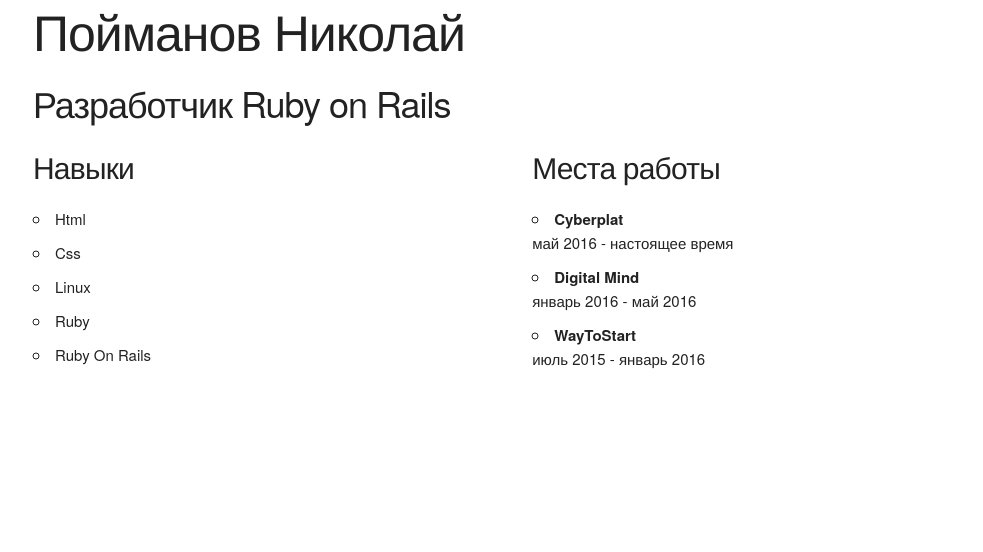
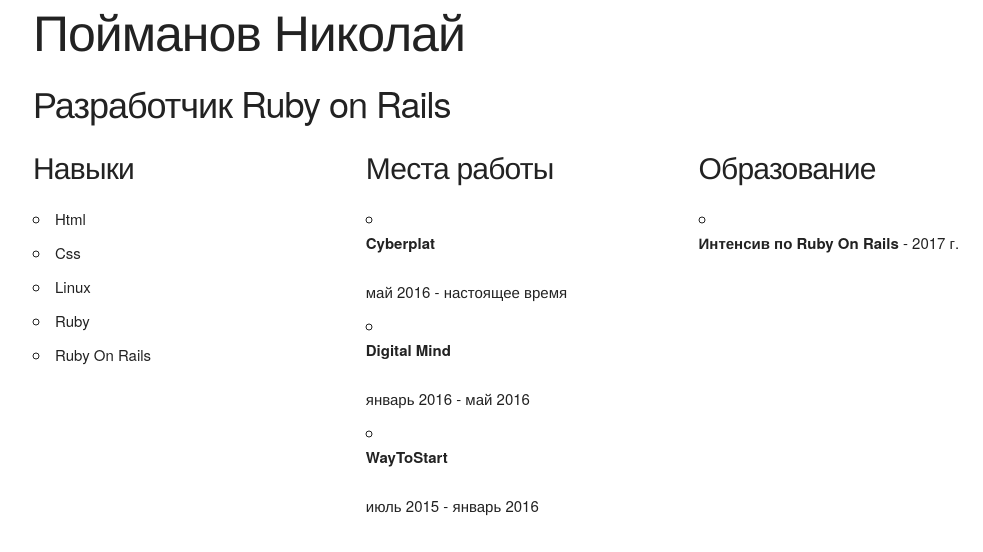
Before and after one commit to poymanov/cv, a plain HTML site: page index.html in a window 1280 px wide. Shown: the whole page, without its empty margins (127-1110 px from the left). Drawn offline with Linux system fonts and the light colour scheme.

Commit message:
Добавлена информация об образовании

```diff
--- a/index.html
+++ b/index.html
@@ -13,7 +13,7 @@
     <h3>Разработчик Ruby on Rails</h3>
   </div>
   <div class="row">
-            <div class="six columns">
+    <div class="four columns">
       <h4>Навыки</h4>
       <ul>
         <li>Html</li>
@@ -23,17 +23,28 @@
         <li>Ruby On Rails</li>
       </ul>
     </div>
-            <div class="six columns">
+    <div class="four columns">
       <h4>Места работы</h4>
       <ul>
         <li>
-                        <strong>Cyberplat</strong><br>май 2016 - настоящее время
+          <p><strong>Cyberplat</strong></p>
+          май 2016 - настоящее время
         </li>
         <li>
-                        <strong>Digital Mind</strong><br>январь 2016 - май 2016
+          <p><strong>Digital Mind</strong></p>
+          январь 2016 - май 2016
         </li>
         <li>
-                        <strong>WayToStart</strong><br>июль 2015 - январь 2016
+          <p><strong>WayToStart</strong></p>
+          июль 2015 - январь 2016
+        </li>
+      </ul>
+    </div>
+    <div class="four columns">
+      <h4>Образование</h4>
+      <ul>
+        <li>
+          <p><strong>Интенсив по Ruby On Rails</strong> - 2017 г.</p>
         </li>
       </ul>
     </div>
```
Lines whose indentation alone changed are shown as unchanged.
